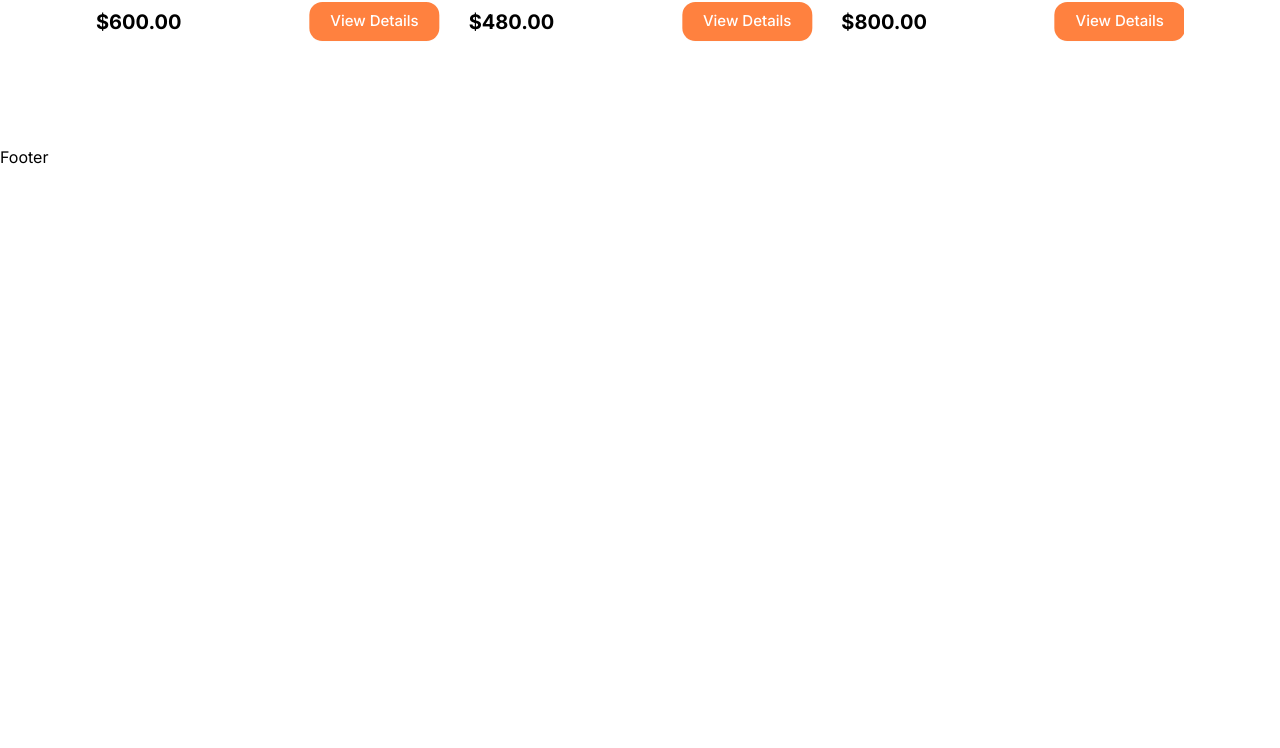
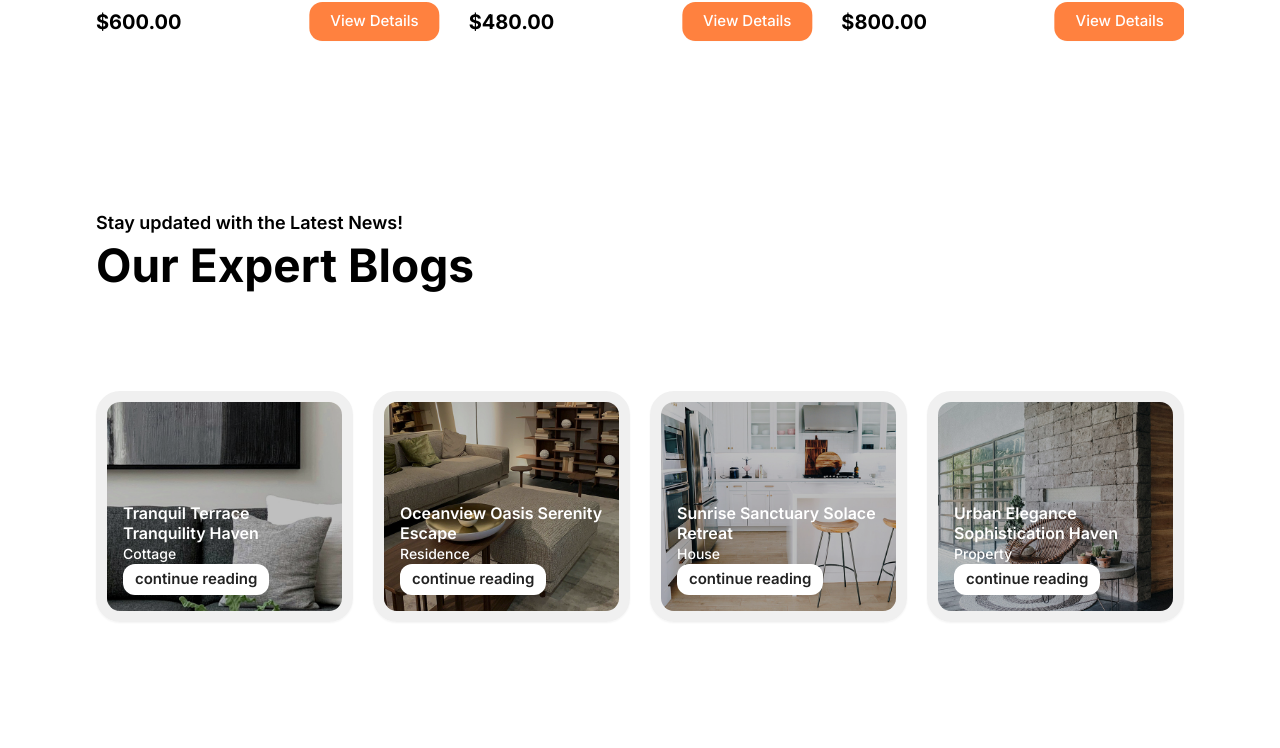
Before and after one commit to koffygeek/CasaCentral-Real_Estate, a React (Vite) app in the folder frontend/: page / in a window 1280 px wide. Shown: the part 1992-2740 px from the top of the page. Before the commit the page ends 2161 px from the top, so only its background shows below. Built offline with nearby package versions, Linux system fonts and the light colour scheme; a web font is replaced by a local one.

Commit message:
blogs.jsx et banner.jsx css

```diff
--- /dev/null
+++ b/frontend/src/components/Blogs.jsx
@@ -0,0 +1,38 @@
+import { BLOGS } from "../constant/data";
+
+const Blogs = () => {
+  return (
+    <section className="max-padd-container">
+      <div className="max-padd-container py-16 xl:py-16 rounded-3xl">
+        <span className="medium-18">Stay updated with the Latest News!</span>
+        <h2 className="h2">Our Expert Blogs</h2>
+        {/* container */}
+        <div className="grid gap-5 grid-cols-1 sm:grid-cols-2 lg:grid-cols-3 xl:grid-cols-4 mt-24">
+          {BLOGS.map((blog) => (
+            <div
+              key={blog.title}
+              className="rounded-3xl border-[11px] border-primary shadow-sm overflow-hidden relative"
+            >
+              <img src={blog.image} alt="" />
+              {/* overlay */}
+              <div className="absolute top-0 left-0 h-full w-full bg-black/25">
+                {/* info */}
+                <div className="absolute bottom-4 left-4 text-white text-[15px]  ">
+                  <h3 className="font-[600] text-[16px] pr-4 leading-5 ">
+                    {blog.title}
+                  </h3>
+                  <h4 className="medium-14">{blog.category} </h4>
+                  <button className="bg-white rounded-xl font-semibold text-tertiary px-3 py-1">
+                    continue reading
+                  </button>
+                </div>
+              </div>
+            </div>
+          ))}
+        </div>
+      </div>
+    </section>
+  );
+};
+
+export default Blogs;
--- a/frontend/src/components/Item.jsx
+++ b/frontend/src/components/Item.jsx
@@ -1,4 +1,3 @@
-import React from "react";
 import HeartBtn from "./HeartBtn";
 import {
   MdOutlineBathtub,
--- a/frontend/src/pages/Home.jsx
+++ b/frontend/src/pages/Home.jsx
@@ -1,6 +1,8 @@
 import About from "../components/About";
 import Hero from "../components/Hero";
 import Properties from "../components/Properties";
+import Blogs from "../components/Blogs";
+import bannerImg from "../assets/banner.png";
 
 const Home = () => {
   return (
@@ -8,6 +10,10 @@ const Home = () => {
       <Hero />
       <About />
       <Properties />
+      <Blogs />
+      <div className="max-padd-container py-16 overflow-x-hidden">
+        <img src={bannerImg} alt="" />
+      </div>
     </main>
   );
 };
```
